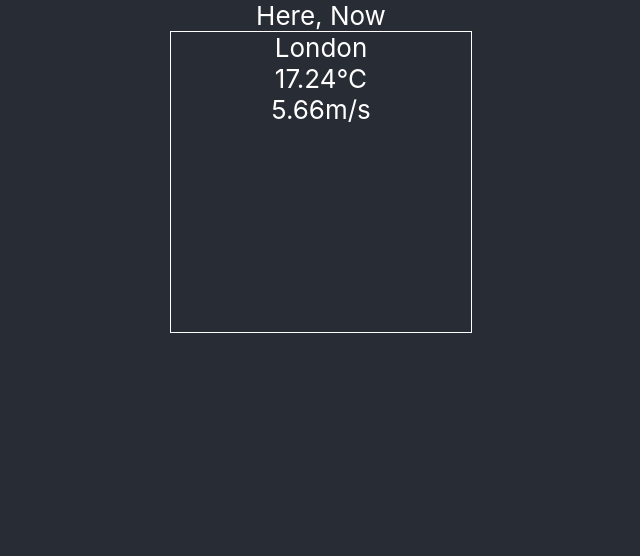
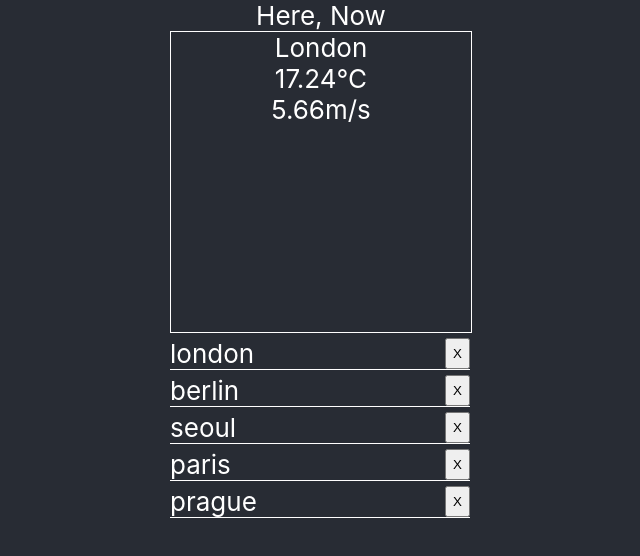
Before and after one commit to KainyRyu/CodeLab-ts-weather, a React (Create React App) app: page / in a window 1280 px wide. Shown: the top 556 px of the page, without its empty margins (319-959 px from the left). Built offline with nearby package versions, Linux system fonts and the light colour scheme.

Commit message:
move localStorage related functions to helper file and initialise cities array

```diff
--- a/src/components/LocationList.tsx
+++ b/src/components/LocationList.tsx
@@ -14,9 +14,8 @@
 `;
 
 export default function LocationList() {
-  const { getCities } = useGlobalContext();
-  const cities = JSON.parse(getCities);
-  console.log(cities);
+  const { cities } = useGlobalContext();
+
   return (
     <Container>
       {cities?.map((city: string) => (
--- a/src/context/GlobalContext.tsx
+++ b/src/context/GlobalContext.tsx
@@ -1,24 +1,26 @@
-import React from 'react';
-import { createContext, useContext, useEffect } from 'react';
+import React, { createContext, useContext, useEffect, useState } from 'react';
+import { getLocalStorage } from 'lib/helper';
 
 interface Props {
   children: JSX.Element | JSX.Element[];
 }
 
-const GlobalContext = createContext({});
+interface GlobalValue {
+  cities: string[];
+  setCities: React.Dispatch<React.SetStateAction<string[]>>;
+}
+
+const GlobalContext = createContext<GlobalValue>({ cities: [], setCities: () => {} });
 
 function GlobalProvider({ children }: Props) {
   const cityListInit = ['london', 'berlin', 'seoul', 'paris', 'prague'];
-  const getCities: string | null = localStorage.getItem('cityList');
-  const setCities: (value: string) => void = (value: string) =>
-    localStorage.setItem('cityList', value);
+  const [cities, setCities] = useState(cityListInit);
 
   useEffect(() => {
-    setCities(JSON.stringify(cityListInit));
-  });
-  return (
-    <GlobalContext.Provider value={{ getCities, setCities }}>{children}</GlobalContext.Provider>
-  );
+    getLocalStorage('cities');
+  }, []);
+
+  return <GlobalContext.Provider value={{ cities, setCities }}>{children}</GlobalContext.Provider>;
 }
 
 const useGlobalContext = () => useContext(GlobalContext);
```
